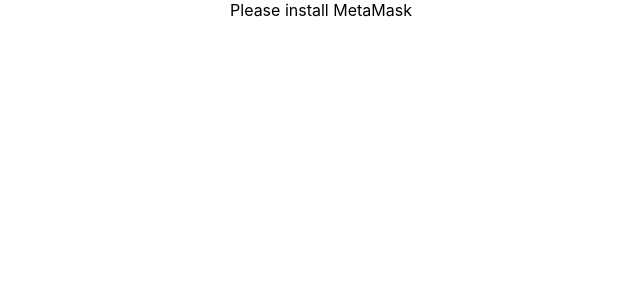
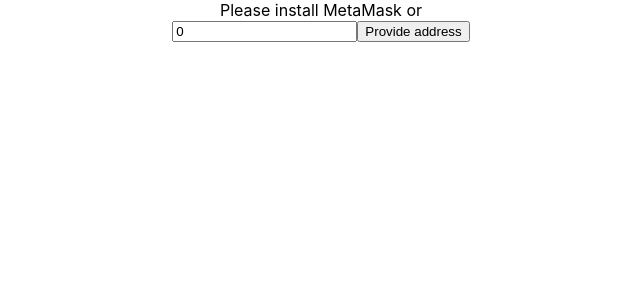
Before and after one commit to cmeyke/howmuch, a React (Create React App) app: page / in a window 1280 px wide. Shown: the top 300 px of the page, without its empty margins (319-959 px from the left). Built offline with nearby package versions, Linux system fonts and the light colour scheme.

Commit message:
alchemy can be used as alternative web3 provider

```diff
--- a/src/App.js
+++ b/src/App.js
@@ -10,6 +10,7 @@ function App () {
   const [balance, setBalance] = useState(0)
   const [validatorBalances, setValidatorBalances] = useState([])
   const [validatorBalancesSum, setValidatorBalancesSum] = useState(0)
+  const [reload, setReload] = useState(0)
 
   return (
     <div className='App'>
@@ -20,6 +21,7 @@ function App () {
         setBalance={setBalance}
         setValidatorBalances={setValidatorBalances}
         setValidatorBalancesSum={setValidatorBalancesSum}
+        reload={reload}
       />
       <DisplayAssets
         address={address}
@@ -28,6 +30,13 @@ function App () {
         validatorBalances={validatorBalances}
         validatorBalancesSum={validatorBalancesSum}
       />
+      <div>
+        {address ? (
+          <button onClick={() => setReload(reload + 1)}>Reload</button>
+        ) : (
+          <div></div>
+        )}
+      </div>
     </div>
   )
 }
--- a/src/components/GetAssest.js
+++ b/src/components/GetAssest.js
@@ -7,7 +7,8 @@ export const GetAssets = ({
   setPriceEUR,
   setBalance,
   setValidatorBalances,
-  setValidatorBalancesSum
+  setValidatorBalancesSum,
+  reload
 }) => {
   const [validators, setValidators] = useState([])
 
@@ -33,9 +34,20 @@ export const GetAssets = ({
     }
   }
 
+  function getNewProvider () {
+    if (window.ethereum === undefined) {
+      const url =
+        'https://eth-mainnet.alchemyapi.io/v2/8j-Eu5zxTrvO6_WrCBu3iVuOR7jtC7EV'
+      const customHttpProvider = new ethers.providers.JsonRpcProvider(url)
+      return customHttpProvider
+    } else {
+      return new ethers.providers.Web3Provider(window.ethereum)
+    }
+  }
+
   useEffect(() => {
     if (address) {
-      const provider = new ethers.providers.Web3Provider(window.ethereum)
+      const provider = getNewProvider()
 
       getBalance(provider)
       getPriceEUR()
@@ -50,7 +62,7 @@ export const GetAssets = ({
         })
     }
     // eslint-disable-next-line react-hooks/exhaustive-deps
-  }, [address])
+  }, [address, reload])
 
   useEffect(() => {
     if (address) {
--- /dev/null
+++ b/src/components/InputAddress.js
@@ -0,0 +1,16 @@
+import React, { useState } from 'react'
+
+export const InputAddress = ({ setAddress }) => {
+  const [inputAddress, setInputAddress] = useState(0)
+
+  const handleAddressChange = event => {
+    setInputAddress(event.target.value)
+  }
+
+  return (
+    <div>
+      <input type='text' value={inputAddress} onChange={handleAddressChange} />
+      <button onClick={() => setAddress(inputAddress)}>Provide address</button>
+    </div>
+  )
+}
--- a/src/components/OpenWallet.js
+++ b/src/components/OpenWallet.js
@@ -1,4 +1,5 @@
 import React from 'react'
+import { InputAddress } from './InputAddress'
 
 export const OpenWallet = ({ address, setAddress }) => {
   async function getAddress () {
@@ -32,7 +33,14 @@ export const OpenWallet = ({ address, setAddress }) => {
   // console.log('OpenWallet')
 
   if (window.ethereum === undefined) {
-    return <div>Please install MetaMask</div>
+    return (
+      <div>
+        <div>Please install MetaMask or</div>
+        <div>
+          <InputAddress setAddress={setAddress} />
+        </div>
+      </div>
+    )
   }
 
   if (!address) {
@@ -43,7 +51,10 @@ export const OpenWallet = ({ address, setAddress }) => {
     window.document.title = 'Please connect wallet'
     return (
       <div>
-        <button onClick={connectWallet}>Please connect wallet</button>
+        <button onClick={connectWallet}>Please connect wallet</button> or
+        <div>
+          <InputAddress setAddress={setAddress} />
+        </div>
       </div>
     )
   }
```
